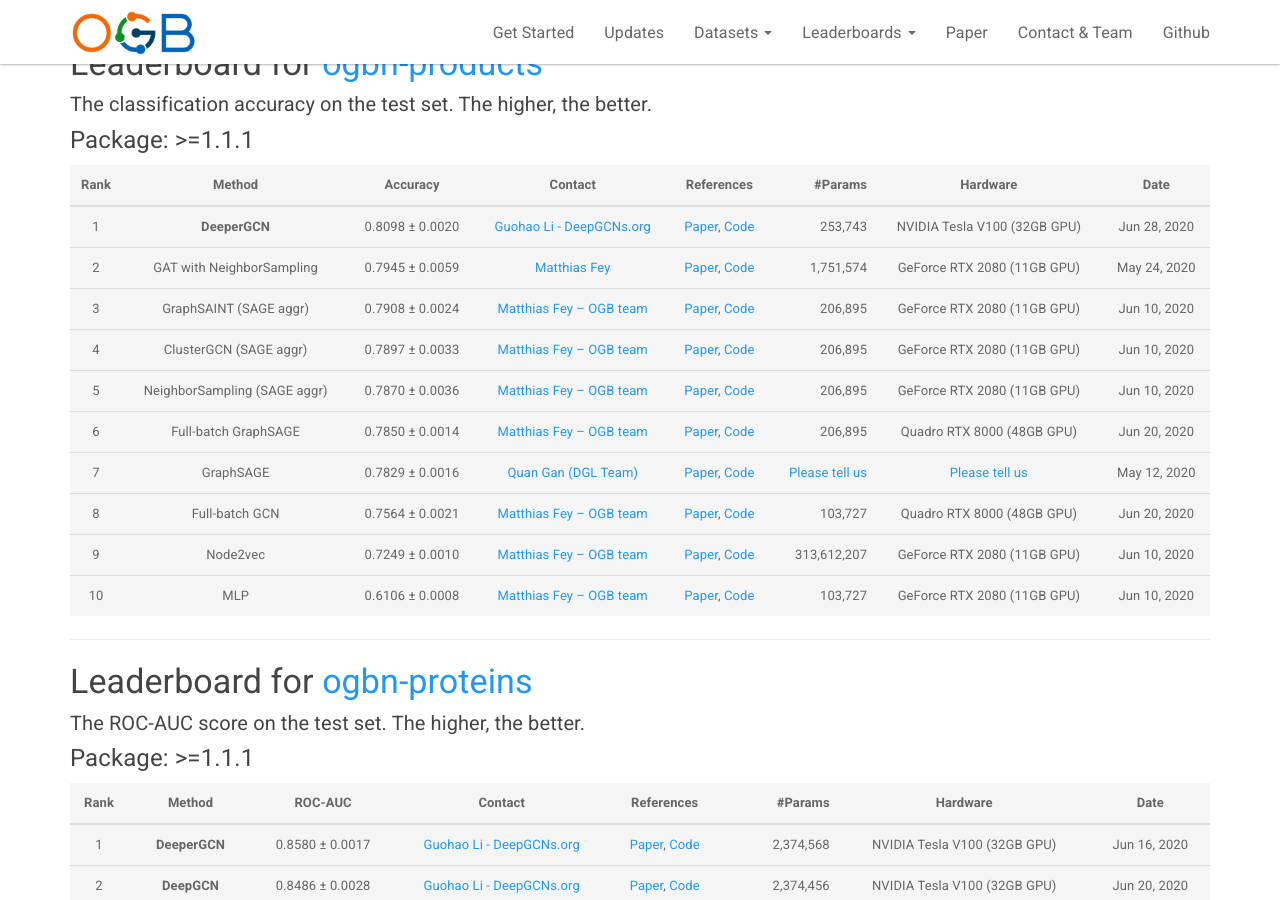
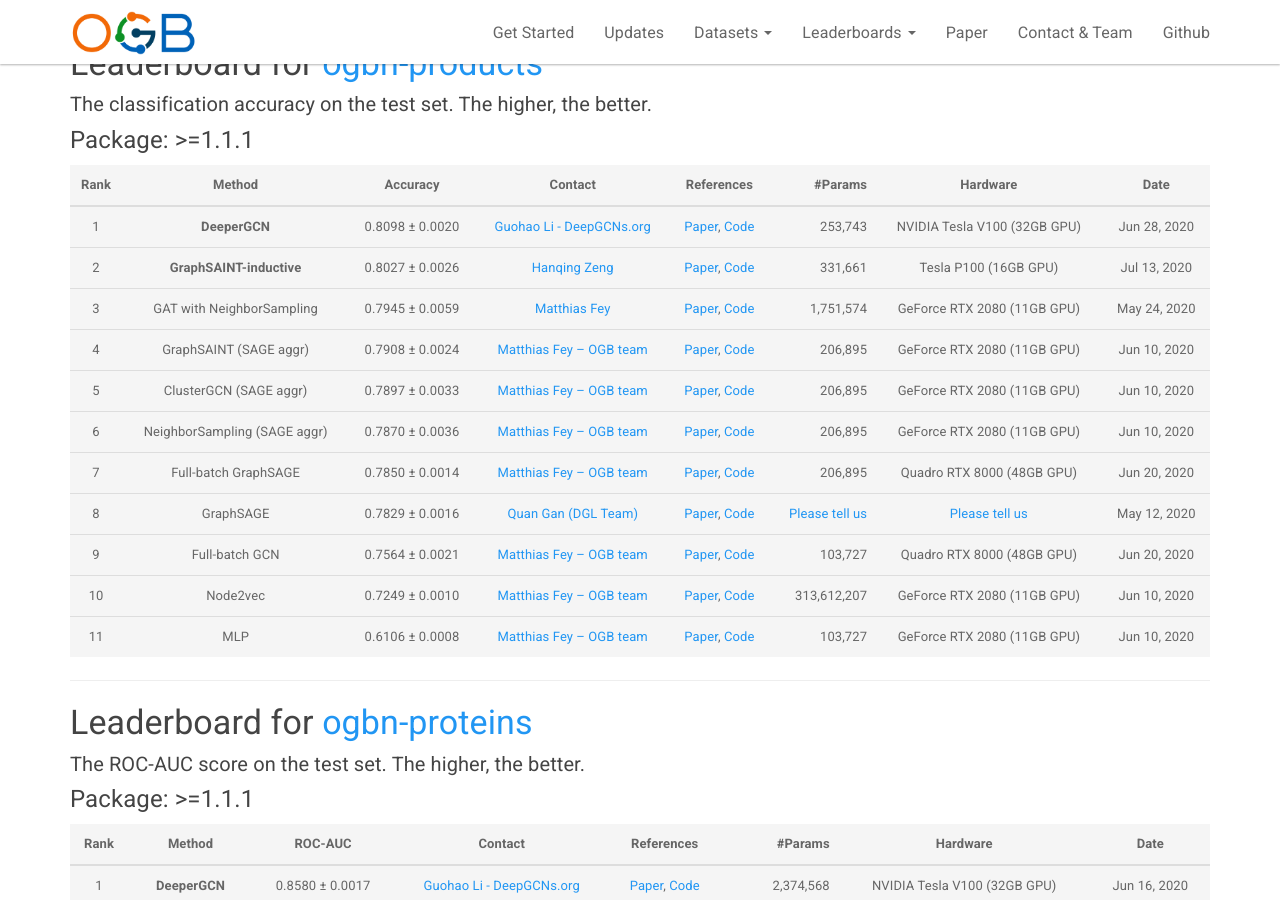
Before and after one commit to snap-stanford/ogb-web, a Jekyll site: the page built from _docs/leaderboard/leader_nodeprop.md, in a window 1280 px wide and 900 px high, scrolled down 413 px. Built offline with Jekyll 4.4.1, drawn with Linux system fonts in a browser that asks for light colours.

Commit message:
updateleaderboard

```diff
--- a/_docs/leaderboard/leader_nodeprop.md
+++ b/_docs/leaderboard/leader_nodeprop.md
@@ -27,15 +27,16 @@ The **bold** method name indicates that the implementation is **official** (by t
 | Rank  | Method | Accuracy | Contact | References | #Params | Hardware | Date
 |:----:|:-----:|:------:|:-----:|:-----:|-----:|:-----:|:-----:|
 |  1  |  **DeeperGCN**  | 0.8098 ± 0.0020   | [Guohao Li - DeepGCNs.org](mailto:guohao.li@kaust.edu.sa) | [Paper](https://arxiv.org/abs/2006.07739), [Code](https://github.com/lightaime/deep_gcns_torch/tree/master/examples/ogb) | 253,743 | NVIDIA Tesla V100 (32GB GPU) | Jun 28, 2020 |
-|  2  |  GAT with NeighborSampling  | 0.7945 ± 0.0059   | [Matthias Fey](mailto:matthias.fey@tu-dortmund.de) | [Paper](https://arxiv.org/abs/1710.10903), [Code](https://github.com/rusty1s/pytorch_geometric/blob/master/examples/ogbn_products_gat.py) | 1,751,574 | GeForce RTX 2080 (11GB GPU) | May 24, 2020 |
-|  3  |  GraphSAINT (SAGE aggr)  | 0.7908 ± 0.0024   | [Matthias Fey -- OGB team](mailto:matthias.fey@tu-dortmund.de) | [Paper](https://arxiv.org/abs/1907.04931), [Code](https://github.com/snap-stanford/ogb/tree/master/examples/nodeproppred/products) | 206,895 | GeForce RTX 2080 (11GB GPU) | Jun 10, 2020 |
-|  4  |  ClusterGCN (SAGE aggr)  | 0.7897 ± 0.0033   | [Matthias Fey -- OGB team](mailto:matthias.fey@tu-dortmund.de) | [Paper](https://arxiv.org/abs/1905.07953), [Code](https://github.com/snap-stanford/ogb/tree/master/examples/nodeproppred/products) | 206,895 | GeForce RTX 2080 (11GB GPU) | Jun 10, 2020 |
-|  5  |  NeighborSampling (SAGE aggr)  | 0.7870 ± 0.0036   | [Matthias Fey -- OGB team](mailto:matthias.fey@tu-dortmund.de) | [Paper](https://arxiv.org/abs/1706.02216), [Code](https://github.com/snap-stanford/ogb/tree/master/examples/nodeproppred/products) | 206,895 | GeForce RTX 2080 (11GB GPU) | Jun 10, 2020 |
-|  6  |  Full-batch GraphSAGE  | 0.7850 ± 0.0014   | [Matthias Fey -- OGB team](mailto:matthias.fey@tu-dortmund.de) | [Paper](https://arxiv.org/abs/1706.02216), [Code](https://github.com/snap-stanford/ogb/tree/master/examples/nodeproppred/products) | 206,895 | Quadro RTX 8000 (48GB GPU) | Jun 20, 2020 |
-|  7  |  GraphSAGE  | 0.7829 ± 0.0016   | [Quan Gan (DGL Team)](mailto:quagan@amazon.com) | [Paper](https://arxiv.org/abs/1706.02216), [Code](https://github.com/dmlc/dgl/tree/master/examples/pytorch/ogb/ogbn-products/graphsage) | [Please tell us](mailto:ogb@cs.stanford.edu) | [Please tell us](mailto:ogb@cs.stanford.edu) | May 12, 2020 |
-|  8  |  Full-batch GCN  | 0.7564 ± 0.0021   | [Matthias Fey -- OGB team](mailto:matthias.fey@tu-dortmund.de) | [Paper](https://arxiv.org/abs/1609.02907), [Code](https://github.com/snap-stanford/ogb/tree/master/examples/nodeproppred/products) | 103,727 | Quadro RTX 8000 (48GB GPU) | Jun 20, 2020 |
-|  9  |  Node2vec  | 0.7249 ± 0.0010   | [Matthias Fey -- OGB team](mailto:matthias.fey@tu-dortmund.de) | [Paper](https://arxiv.org/abs/1607.00653), [Code](https://github.com/snap-stanford/ogb/tree/master/examples/nodeproppred/products) | 313,612,207 | GeForce RTX 2080 (11GB GPU) | Jun 10, 2020 |
-|  10  |  MLP  | 0.6106 ± 0.0008   | [Matthias Fey -- OGB team](mailto:matthias.fey@tu-dortmund.de) | [Paper](https://arxiv.org/abs/2005.00687), [Code](https://github.com/snap-stanford/ogb/tree/master/examples/nodeproppred/products) | 103,727 | GeForce RTX 2080 (11GB GPU) | Jun 10, 2020 |
+|  2  |  **GraphSAINT-inductive**  | 0.8027 ± 0.0026   | [Hanqing Zeng](mailto:zengh@usc.edu) | [Paper](https://arxiv.org/abs/1907.04931), [Code](https://github.com/GraphSAINT/GraphSAINT/tree/master/graphsaint/open_graph_benchmark) | 331,661 | Tesla P100 (16GB GPU) | Jul 13, 2020 |
+|  3  |  GAT with NeighborSampling  | 0.7945 ± 0.0059   | [Matthias Fey](mailto:matthias.fey@tu-dortmund.de) | [Paper](https://arxiv.org/abs/1710.10903), [Code](https://github.com/rusty1s/pytorch_geometric/blob/master/examples/ogbn_products_gat.py) | 1,751,574 | GeForce RTX 2080 (11GB GPU) | May 24, 2020 |
+|  4  |  GraphSAINT (SAGE aggr)  | 0.7908 ± 0.0024   | [Matthias Fey -- OGB team](mailto:matthias.fey@tu-dortmund.de) | [Paper](https://arxiv.org/abs/1907.04931), [Code](https://github.com/snap-stanford/ogb/tree/master/examples/nodeproppred/products) | 206,895 | GeForce RTX 2080 (11GB GPU) | Jun 10, 2020 |
+|  5  |  ClusterGCN (SAGE aggr)  | 0.7897 ± 0.0033   | [Matthias Fey -- OGB team](mailto:matthias.fey@tu-dortmund.de) | [Paper](https://arxiv.org/abs/1905.07953), [Code](https://github.com/snap-stanford/ogb/tree/master/examples/nodeproppred/products) | 206,895 | GeForce RTX 2080 (11GB GPU) | Jun 10, 2020 |
+|  6  |  NeighborSampling (SAGE aggr)  | 0.7870 ± 0.0036   | [Matthias Fey -- OGB team](mailto:matthias.fey@tu-dortmund.de) | [Paper](https://arxiv.org/abs/1706.02216), [Code](https://github.com/snap-stanford/ogb/tree/master/examples/nodeproppred/products) | 206,895 | GeForce RTX 2080 (11GB GPU) | Jun 10, 2020 |
+|  7  |  Full-batch GraphSAGE  | 0.7850 ± 0.0014   | [Matthias Fey -- OGB team](mailto:matthias.fey@tu-dortmund.de) | [Paper](https://arxiv.org/abs/1706.02216), [Code](https://github.com/snap-stanford/ogb/tree/master/examples/nodeproppred/products) | 206,895 | Quadro RTX 8000 (48GB GPU) | Jun 20, 2020 |
+|  8  |  GraphSAGE  | 0.7829 ± 0.0016   | [Quan Gan (DGL Team)](mailto:quagan@amazon.com) | [Paper](https://arxiv.org/abs/1706.02216), [Code](https://github.com/dmlc/dgl/tree/master/examples/pytorch/ogb/ogbn-products/graphsage) | [Please tell us](mailto:ogb@cs.stanford.edu) | [Please tell us](mailto:ogb@cs.stanford.edu) | May 12, 2020 |
+|  9  |  Full-batch GCN  | 0.7564 ± 0.0021   | [Matthias Fey -- OGB team](mailto:matthias.fey@tu-dortmund.de) | [Paper](https://arxiv.org/abs/1609.02907), [Code](https://github.com/snap-stanford/ogb/tree/master/examples/nodeproppred/products) | 103,727 | Quadro RTX 8000 (48GB GPU) | Jun 20, 2020 |
+|  10  |  Node2vec  | 0.7249 ± 0.0010   | [Matthias Fey -- OGB team](mailto:matthias.fey@tu-dortmund.de) | [Paper](https://arxiv.org/abs/1607.00653), [Code](https://github.com/snap-stanford/ogb/tree/master/examples/nodeproppred/products) | 313,612,207 | GeForce RTX 2080 (11GB GPU) | Jun 10, 2020 |
+|  11  |  MLP  | 0.6106 ± 0.0008   | [Matthias Fey -- OGB team](mailto:matthias.fey@tu-dortmund.de) | [Paper](https://arxiv.org/abs/2005.00687), [Code](https://github.com/snap-stanford/ogb/tree/master/examples/nodeproppred/products) | 103,727 | GeForce RTX 2080 (11GB GPU) | Jun 10, 2020 |
 
 
 <a name="ogbn-proteins"/>
```
